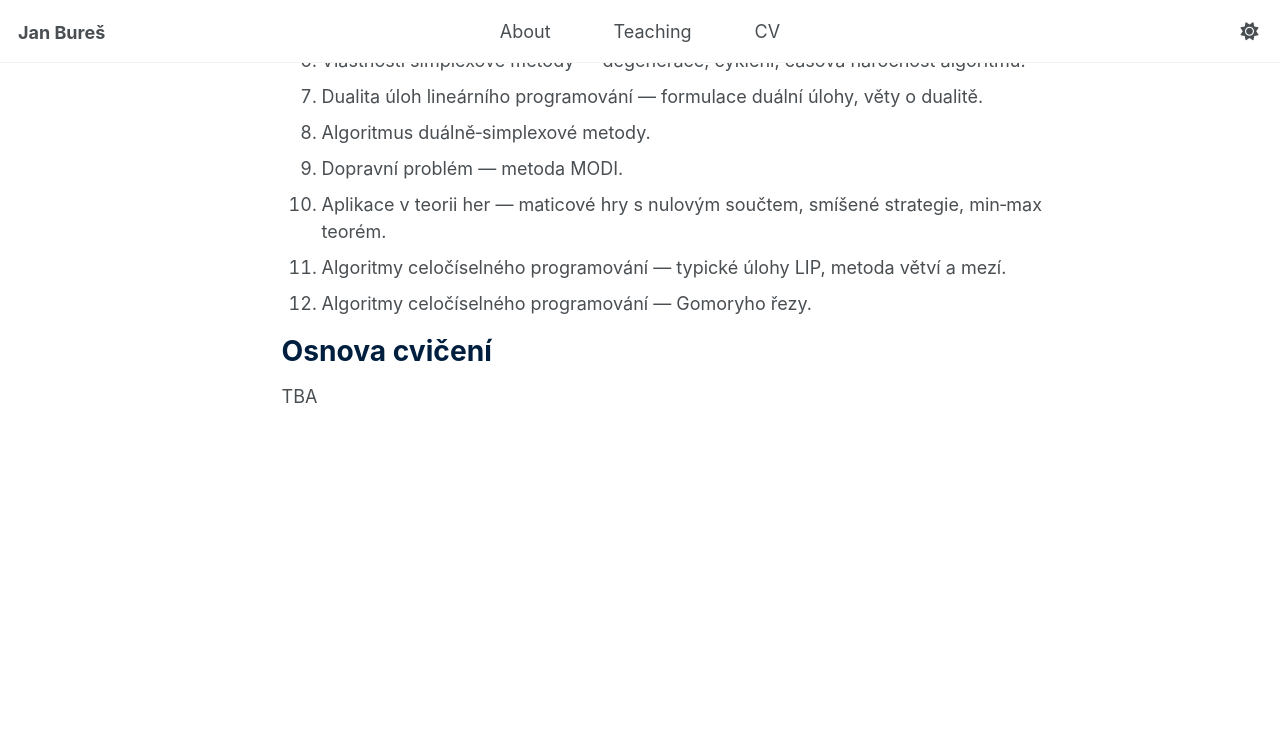
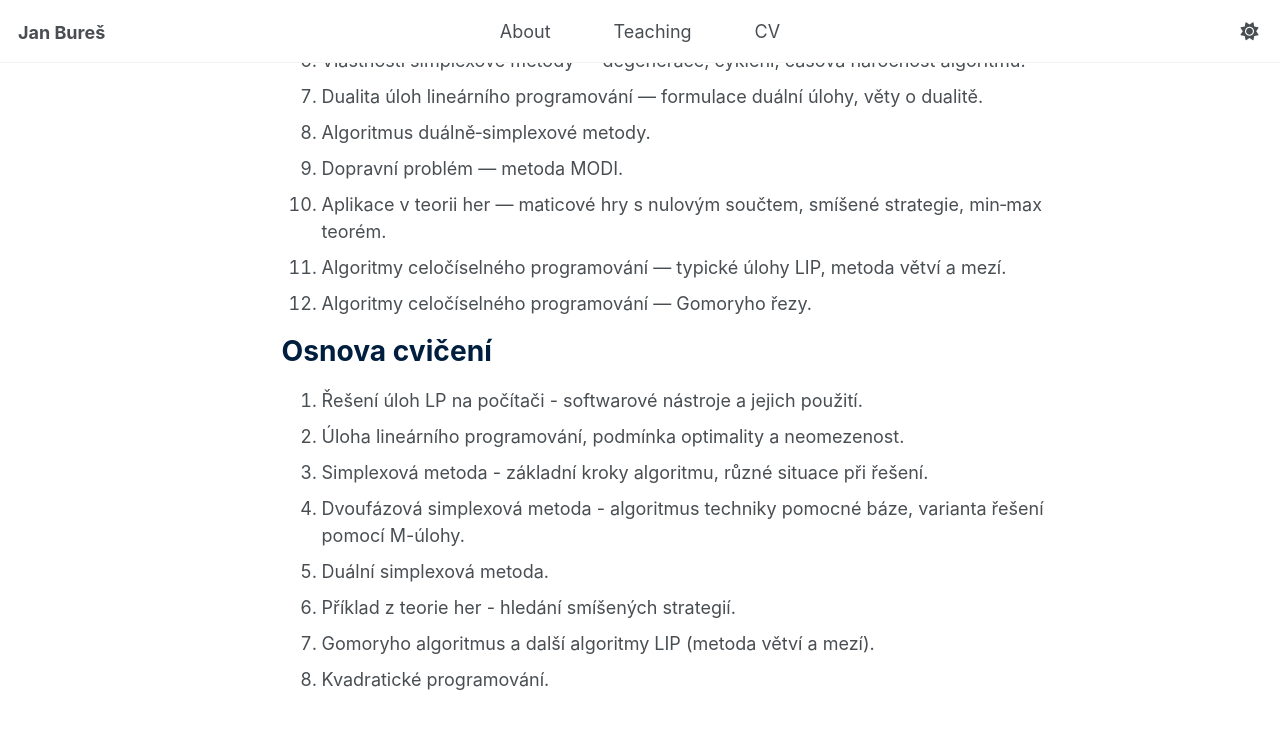
Before and after one commit to buresjan/buresjan.github.io, a Jekyll site: the page built from _teaching/01lip.md, in a window 1280 px wide and 900 px high, scrolled down 1463 px. Shown: the top 729 px of the window. Built offline with Jekyll 4.4.1, drawn with Linux system fonts in a browser that asks for light colours; before the commit the page ends 2085 px from its top, so only the background shows below that.

Commit message:
Add eight topics to 01LIP exercise outline

```diff
--- a/_teaching/01lip.md
+++ b/_teaching/01lip.md
@@ -64,4 +64,11 @@ html[data-theme="dark"] .btn.lp-btn {
 Osnova cvičení
 ======
 
-TBA
+1. Řešení úloh LP na počítači - softwarové nástroje a jejich použití.
+2. Úloha lineárního programování, podmínka optimality a neomezenost.
+3. Simplexová metoda - základní kroky algoritmu, různé situace při řešení.
+4. Dvoufázová simplexová metoda - algoritmus techniky pomocné báze, varianta řešení pomocí M-úlohy.
+5. Duální simplexová metoda.
+6. Příklad z teorie her - hledání smíšených strategií.
+7. Gomoryho algoritmus a další algoritmy LIP (metoda větví a mezí).
+8. Kvadratické programování.
```
